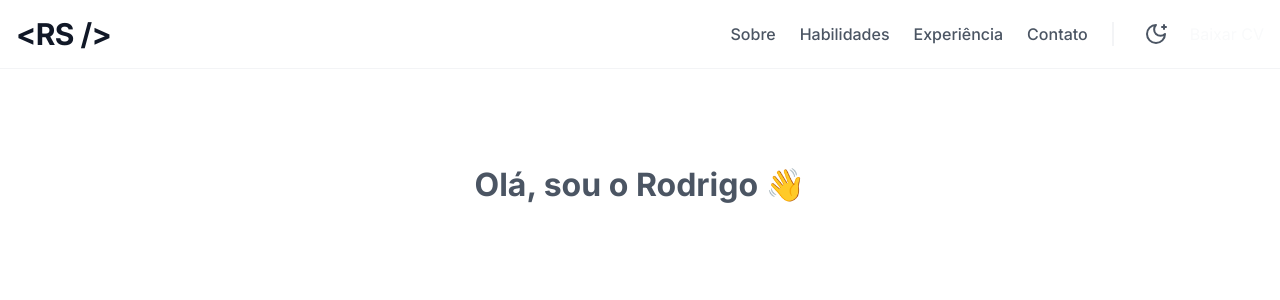
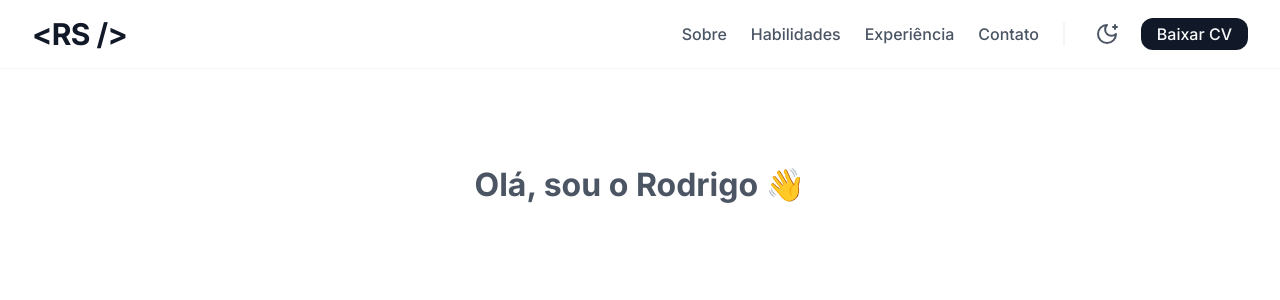
Before and after one commit to rodrigosuelli/portfolio-web, a Next.js app: page / in a window 1280 px wide. Shown: the top 300 px of the page. Built offline with nearby package versions, Linux system fonts and the light colour scheme.

Commit message:
Add download Cv button

```diff
--- a/package.json
+++ b/package.json
@@ -9,6 +9,7 @@
     "lint": "next lint"
   },
   "dependencies": {
+    "@radix-ui/react-slot": "^1.1.0",
     "classnames": "^2.5.1",
     "lucide-react": "^0.446.0",
     "next": "^14.2.13",
--- /dev/null
+++ b/src/app/components/Button/Button.module.scss
@@ -0,0 +1,29 @@
+@use '../../sass/utils' as utils;
+
+.button {
+  display: inline-flex;
+  justify-content: center;
+  align-items: center;
+
+  font-weight: 500;
+  color: var(--gray-50);
+
+  background: var(--gray-900);
+  border-radius: utils.pxToRem(12px);
+  padding: utils.pxToRem(6px) utils.pxToRem(16px);
+  transition:
+    color,
+    background-color,
+    border-color,
+    text-decoration-color,
+    fill,
+    stroke 200ms cubic-bezier(0.4, 0, 0.2, 1);
+
+  &:hover {
+    background: var(--gray-700);
+  }
+
+  &:active {
+    background: var(--gray-800);
+  }
+}
--- /dev/null
+++ b/src/app/components/Button/Button.tsx
@@ -0,0 +1,30 @@
+import classNames from 'classnames';
+import { forwardRef } from 'react';
+
+import { Slot } from '@radix-ui/react-slot';
+import styles from './Button.module.scss';
+
+type ButtonProps = {
+  asChild?: boolean;
+} & React.ButtonHTMLAttributes<HTMLButtonElement>;
+
+const Button = forwardRef<HTMLButtonElement, ButtonProps>(
+  function Button(props, ref) {
+    const {
+      asChild = false,
+      className: propsClassNames = '',
+      ...otherProps
+    } = props;
+    const Comp = asChild ? Slot : 'button';
+
+    return (
+      <Comp
+        className={classNames(styles.button, propsClassNames)}
+        ref={ref}
+        {...otherProps}
+      />
+    );
+  }
+);
+
+export default Button;
--- a/src/app/components/HeaderMenu/HeaderMenu.module.scss
+++ b/src/app/components/HeaderMenu/HeaderMenu.module.scss
@@ -57,6 +57,10 @@
 }
 
 @media only screen and (min-width: variables.$tablet-min-width) {
+  .navContainer {
+    padding: utils.pxToRem(16px) utils.pxToRem(32px);
+  }
+
   .rightContainer {
     display: flex;
     gap: utils.pxToRem(24px);
--- a/src/app/components/HeaderMenu/HeaderMenu.tsx
+++ b/src/app/components/HeaderMenu/HeaderMenu.tsx
@@ -7,6 +7,7 @@ import { useTheme } from 'next-themes';
 import { MenuIcon, MoonStarIcon, SunIcon } from 'lucide-react';
 import Typography from '../Typography/Typography';
 import IconButton from '../IconButton/IconButton';
+import Button from '../Button/Button';
 
 /**
  * Import CSS files in the correct order:
@@ -74,9 +75,11 @@ export default function HeaderMenu() {
                 {theme === 'dark' ? <SunIcon /> : <MoonStarIcon />}
               </IconButton>
             )}
-            <button className={classNames(styles.btnBaixarCv)} type="button">
-              Baixar CV
-            </button>
+            <Button asChild={true}>
+              <Link href="#" target="_blank">
+                Baixar CV
+              </Link>
+            </Button>
           </div>
         </div>
       </nav>
--- a/src/app/components/IconButton/IconButton.tsx
+++ b/src/app/components/IconButton/IconButton.tsx
@@ -22,7 +22,7 @@ type VariantProps<T> = {
   [K in keyof T]?: keyof T[K];
 };
 
-export type IconButtonProps = {
+type IconButtonProps = {
   showTooltip?: boolean;
   tooltipText?: string;
 } & React.ButtonHTMLAttributes<HTMLButtonElement> &
--- a/src/app/globals.scss
+++ b/src/app/globals.scss
@@ -62,16 +62,12 @@ body {
 
 button,
 input,
+optgroup,
 select,
 textarea {
   font-family: inherit;
+  line-height: inherit;
   font-size: utils.pxToRem(16px);
-}
-
-input,
-textarea,
-select,
-button {
   border: none;
 }
 
```
Also changed, not shown: 1 other file (tests, documents, lock files or other folders).
